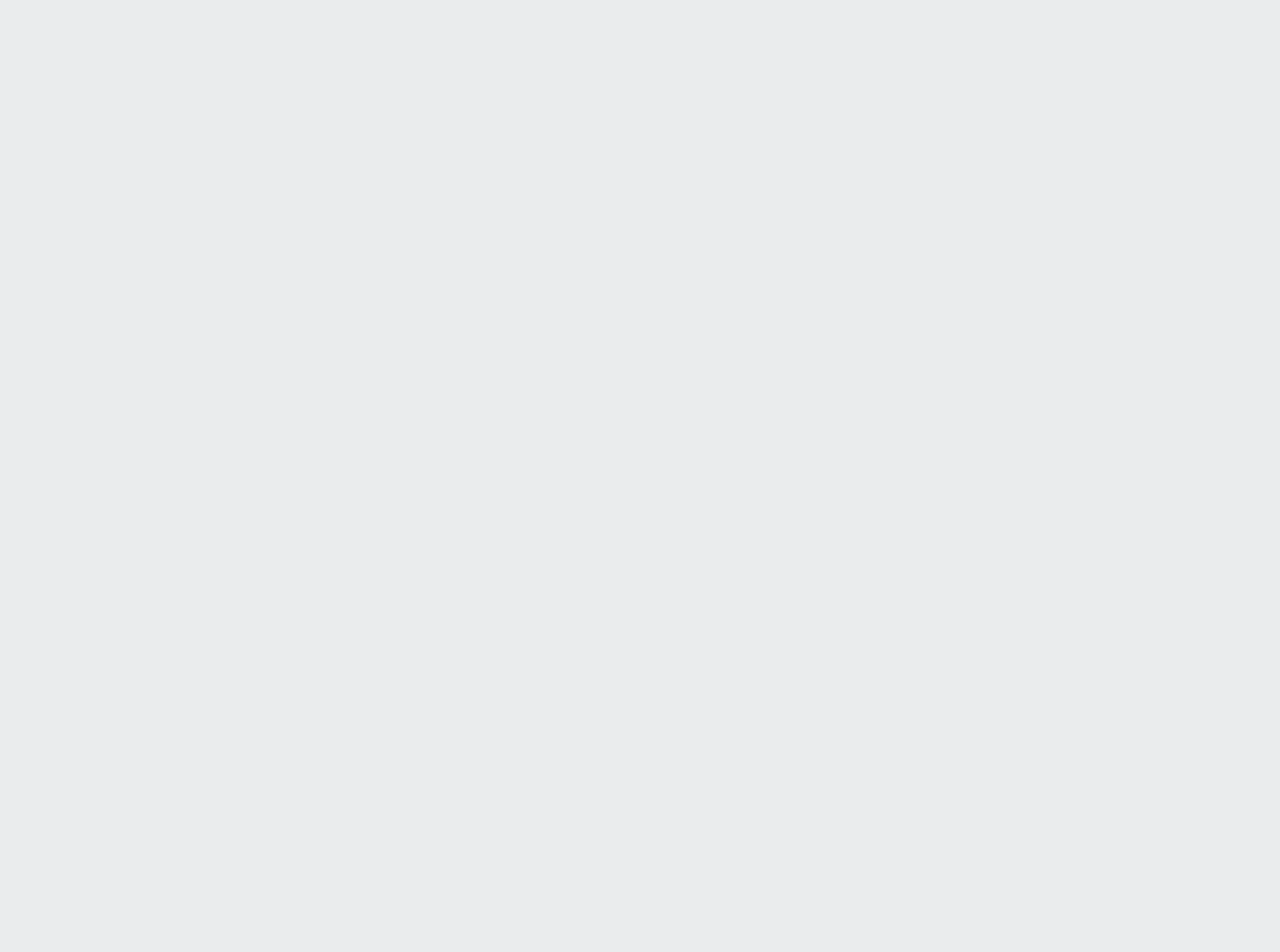
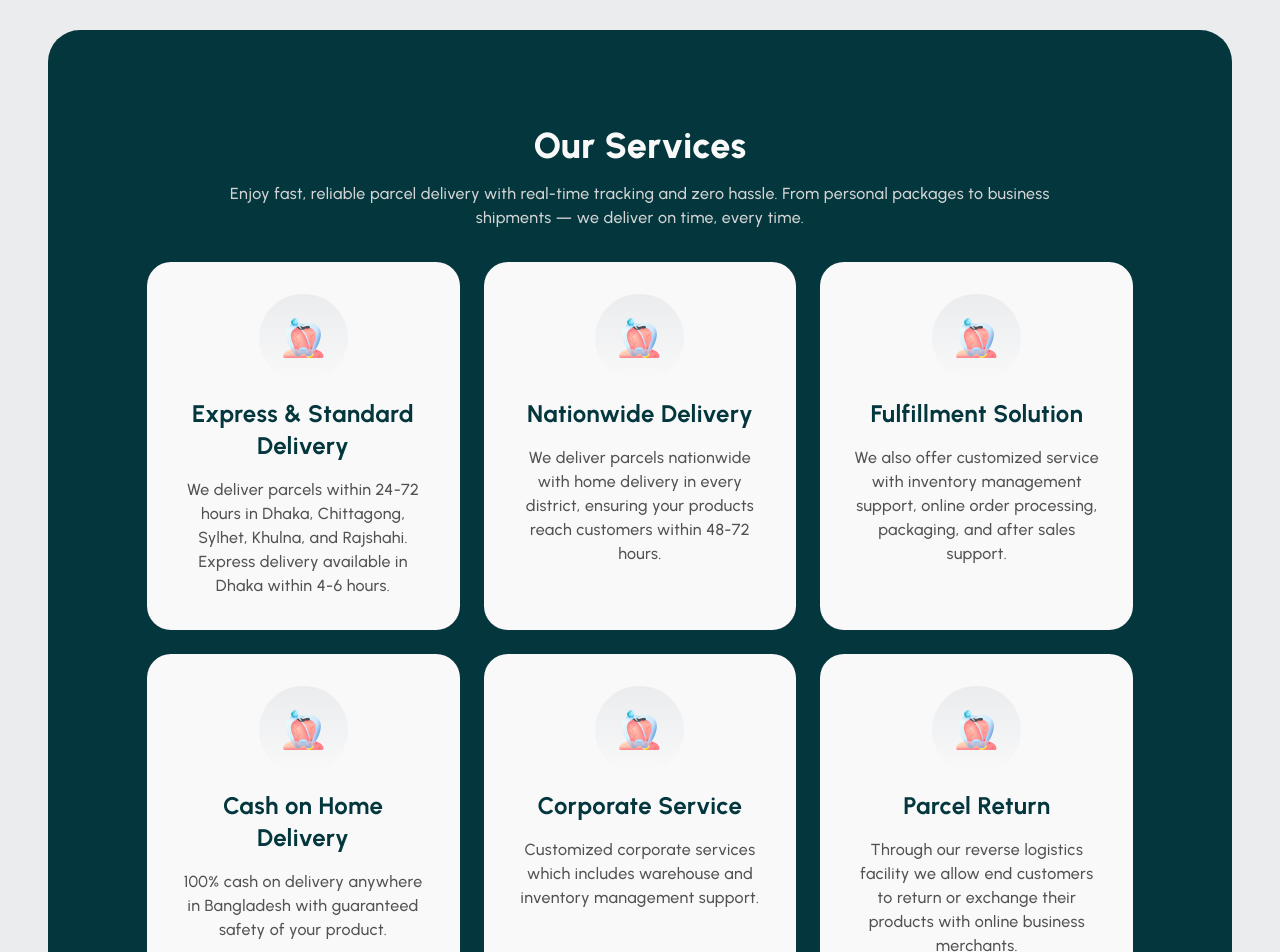
Before and after one commit to ninjaquasar/zapshift-client, a React (Vite) app: page / in a window 1280 px wide. Shown: the part 1200-2152 px from the top of the page. Before the commit the page ends 1262 px from the top, so only its background shows below. Built offline with nearby package versions, Linux system fonts and the light colour scheme.

Commit message:
feat(home): build services section

```diff
--- a/src/components/home/Hero.jsx
+++ b/src/components/home/Hero.jsx
@@ -6,7 +6,10 @@ import HeroImage3 from "../../assets/hero-3.png";
 
 const Hero = () => {
 	return (
-		<section role="banner">
+		<section
+			id="hero"
+			role="banner"
+		>
 			<Carousel
 				autoPlay
 				infiniteLoop
@@ -15,25 +18,25 @@ const Hero = () => {
 				showThumbs={false}
 				useKeyboardArrows
 			>
-				<div>
+				<div className="hero-slide">
 					<img
 						src={HeroImage1}
 						alt="Hero Image 1"
-						className="max-h-[80vh] object-cover object-center rounded-4xl"
+						className="hero-slide-image max-h-[80vh] object-cover object-center rounded-4xl"
 					/>
 				</div>
-				<div>
+				<div className="hero-slide">
 					<img
 						src={HeroImage2}
 						alt="Hero Image 2"
-						className="max-h-[80vh] object-cover object-center rounded-4xl"
+						className="hero-slide-image max-h-[80vh] object-cover object-center rounded-4xl"
 					/>
 				</div>
-				<div>
+				<div className="hero-slide">
 					<img
 						src={HeroImage3}
 						alt="Hero Image 3"
-						className="max-h-[80vh] object-cover object-center rounded-4xl"
+						className="hero-slide-image max-h-[80vh] object-cover object-center rounded-4xl"
 					/>
 				</div>
 			</Carousel>
--- a/src/components/home/HowItWorks.jsx
+++ b/src/components/home/HowItWorks.jsx
@@ -4,32 +4,35 @@ import HowItWorksStepCard from "../shared/HowItWorksStepCard";
 const HowItWorks = () => {
 	const steps = [
 		{
-			Icon: TbTruck,
+			icon: TbTruck,
 			title: "Booking Pick & Drop",
 			description:
 				"Book parcel pickup from your home or shop, and we'll drop it anywhere on time.",
 		},
 		{
-			Icon: TbCashRegister,
+			icon: TbCashRegister,
 			title: "Cash On Delivery",
 			description:
 				"Let customers pay after delivery. Safe, simple, and great for small businesses.",
 		},
 		{
-			Icon: TbTruckDelivery,
+			icon: TbTruckDelivery,
 			title: "Delivery Hub",
 			description:
 				"We use smart hubs to send parcels faster, smoother, and with better tracking.",
 		},
 		{
-			Icon: TbBuildingStore,
+			icon: TbBuildingStore,
 			title: "Booking SME & Corporate",
 			description:
 				"Special booking for SMEs and companies – built for speed and large parcel needs.",
 		},
 	];
 	return (
-		<section className="max-w-5/6 mx-auto space-y-8">
+		<section
+			id="how-it-works"
+			className="max-w-5/6 mx-auto space-y-8"
+		>
 			<h3 className="text-3xl font-extrabold text-secondary">How It Works</h3>
 			<div className="grid grid-cols-4 gap-6">
 				{steps.map((step) => (
--- /dev/null
+++ b/src/components/home/Services.jsx
@@ -0,0 +1,64 @@
+import ServiceCard from "../shared/ServiceCard";
+
+const Services = () => {
+	const services = [
+		{
+			title: "Express & Standard Delivery",
+			description:
+				"We deliver parcels within 24-72 hours in Dhaka, Chittagong, Sylhet, Khulna, and Rajshahi. Express delivery available in Dhaka within 4-6 hours.",
+		},
+		{
+			title: "Nationwide Delivery",
+			description:
+				"We deliver parcels nationwide with home delivery in every district, ensuring your products reach customers within 48-72 hours.",
+		},
+		{
+			title: "Fulfillment Solution",
+			description:
+				"We also offer customized service with inventory management support, online order processing, packaging, and after sales support.",
+		},
+		{
+			title: "Cash on Home Delivery",
+			description:
+				"100% cash on delivery anywhere in Bangladesh with guaranteed safety of your product.",
+		},
+		{
+			title: "Corporate Service",
+			description:
+				"Customized corporate services which includes warehouse and inventory management support.",
+		},
+		{
+			title: "Parcel Return",
+			description:
+				"Through our reverse logistics facility we allow end customers to return or exchange their products with online business merchants.",
+		},
+	];
+	return (
+		<section
+			id="services"
+			className="py-24 bg-secondary rounded-4xl text-center space-y-8"
+		>
+			<div className="space-y-4">
+				<h2 className="text-4xl font-extrabold text-light">Our Services</h2>
+				<p className="font-medium text-neutral-300 max-w-4xl mx-auto">
+					Enjoy fast, reliable parcel delivery with real-time tracking and zero
+					hassle. From personal packages to business shipments — we deliver on time,
+					every time.
+				</p>
+			</div>
+			<div
+				id="services-grid"
+				className="max-w-5/6 mx-auto grid grid-cols-3 gap-6"
+			>
+				{services.map((service) => (
+					<ServiceCard
+						key={service.title}
+						service={service}
+					/>
+				))}
+			</div>
+		</section>
+	);
+};
+
+export default Services;
--- a/src/components/shared/HorizontalLinks.jsx
+++ b/src/components/shared/HorizontalLinks.jsx
@@ -2,13 +2,21 @@ import { NavLink } from "react-router";
 
 const HorizontalLinks = () => {
 	return (
-		<ul className="flex items-center gap-x-1 font-medium">
+		<ul className="horizontal-links flex items-center gap-x-1 font-medium">
 			<li>
 				<NavLink
 					to="/#services"
 					className="px-5 py-3 rounded-full hover:bg-primary/35 active:bg-primary/50 cursor-[url(cursor.png),_auto]"
 				>
 					Services
+				</NavLink>
+			</li>
+			<li>
+				<NavLink
+					to="/coverage"
+					className="px-5 py-3 rounded-full hover:bg-primary/35 active:bg-primary/50 cursor-[url(cursor.png),_auto]"
+				>
+					Coverage
 				</NavLink>
 			</li>
 			<li>
--- a/src/components/shared/HowItWorksStepCard.jsx
+++ b/src/components/shared/HowItWorksStepCard.jsx
@@ -1,7 +1,7 @@
 const HowItWorksStepCard = ({ data: step }) => {
-	const { Icon, title, description } = step;
+	const { icon: Icon, title, description } = step;
 	return (
-		<div className="p-8 bg-light rounded-3xl space-y-5">
+		<div className="how-it-works-card p-8 bg-light rounded-3xl space-y-5">
 			<Icon
 				size={56}
 				strokeWidth={1}
--- /dev/null
+++ b/src/components/shared/ServiceCard.jsx
@@ -0,0 +1,19 @@
+import Icon from "../../assets/service-icon.png";
+
+const ServiceCard = ({ service }) => {
+	const { title, description } = service;
+	return (
+		<div className="service-card p-8 bg-light rounded-3xl space-y-4 flex flex-col items-center text-center">
+			<div className="p-6 rounded-full bg-gradient-to-b from-base-light to-base-light/0">
+				<img
+					src={Icon}
+					alt="Service Icon"
+				/>
+			</div>
+			<h4 className="text-2xl font-bold text-secondary">{title}</h4>
+			<p className="font-medium text-neutral-600">{description}</p>
+		</div>
+	);
+};
+
+export default ServiceCard;
--- a/src/layouts/NavBar.jsx
+++ b/src/layouts/NavBar.jsx
@@ -5,10 +5,13 @@ import Logo from "../components/shared/Logo";
 const NavBar = () => {
 	return (
 		<header>
-			<nav className="bg-light px-8 py-5 rounded-2xl flex items-center justify-between shadow-md shadow-neutral-200">
+			<nav
+				id="navbar"
+				className="bg-light px-8 py-5 rounded-2xl flex items-center justify-between shadow-md shadow-neutral-200"
+			>
 				<Logo />
 				<HorizontalLinks />
-				<div className="flex items-center gap-x-3 text-lg font-semibold text-neutral-800">
+				<div className="nav-buttons flex items-center gap-x-3 text-lg font-semibold text-neutral-800">
 					<Link to="/auth/signin">
 						<button
 							type="button"
--- a/src/pages/Home.jsx
+++ b/src/pages/Home.jsx
@@ -1,11 +1,13 @@
 import Hero from "../components/home/Hero";
 import HowItWorks from "../components/home/HowItWorks";
+import Services from "../components/home/Services";
 
 const Home = () => {
 	return (
 		<main className="py-16 space-y-16">
 			<Hero />
 			<HowItWorks />
+			<Services />
 		</main>
 	);
 };
```
Also changed, not shown: src/assets/service-icon.png (added).
